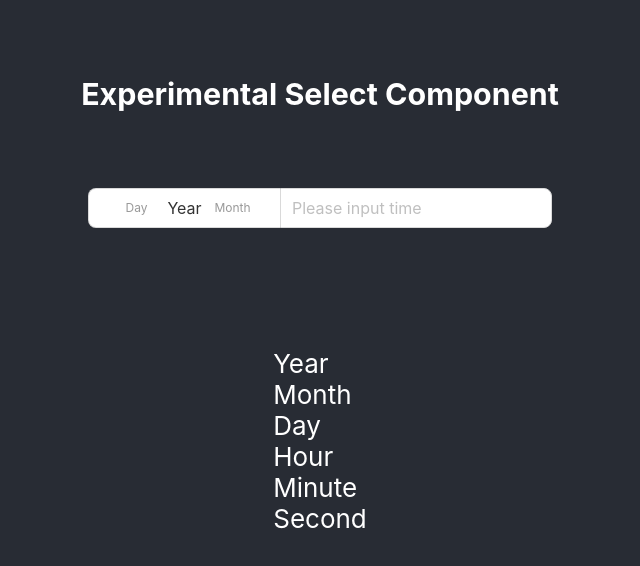
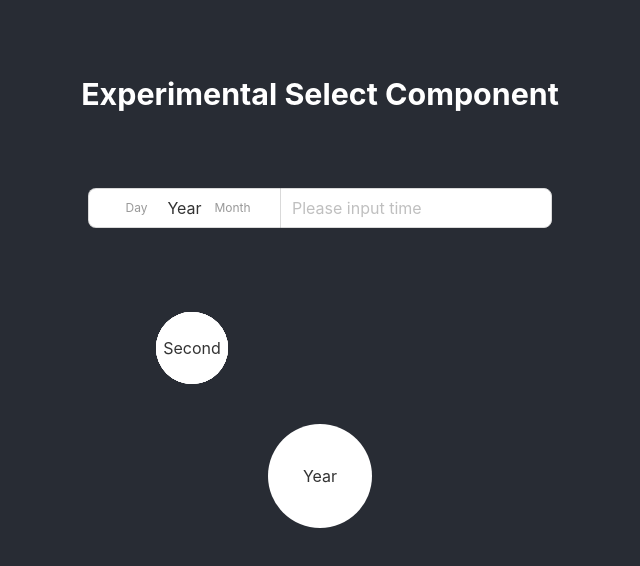
Before and after one commit to skylerlee/fancy-select, a React (Create React App) app: page / in a window 1280 px wide. Shown: the top 566 px of the page, without its empty margins (320-960 px from the left). Built offline with nearby package versions, Linux system fonts and the light colour scheme.

Commit message:
feat: update

```diff
--- a/src/RingSelect.css
+++ b/src/RingSelect.css
@@ -1,2 +1,33 @@
 .RingSelect {
+  position: relative;
+  font-size: 16px;
+  width: 16em;
+  height: 16em;
 }
+
+.RingSelect__Value,
+.RingSelect__Option {
+  position: absolute;
+  display: flex;
+  justify-content: center;
+  align-items: center;
+  background-color: #ffffff;
+  color: #333333;
+  width: 3em;
+  height: 3em;
+  padding: 20px;
+  border-radius: 50%;
+  transform: translate(-50%, -50%);
+}
+
+.RingSelect__Value {
+  top: 50%;
+  left: 50%;
+  width: 4em;
+  height: 4em;
+}
+
+.RingSelect__Option {
+  width: 2em;
+  height: 2em;
+}
```
